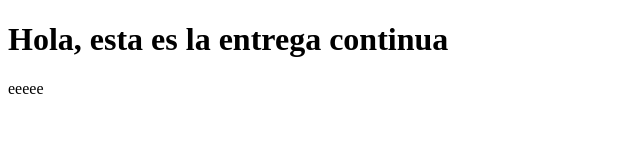
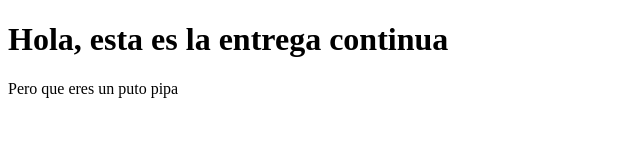
Before and after one commit to LuroGF/entregacontinua, a plain HTML site: page index.html in a window 1280 px wide. Shown: the whole page, without its empty margins (0-640 px from the left). Drawn offline with Linux system fonts and the light colour scheme.

Commit message:
segundo commit

```diff
--- a/index.html
+++ b/index.html
@@ -10,7 +10,7 @@
 
 <body>
     <h1>Hola, esta es la entrega continua</h1>
-    eeeee
+    Pero que eres un puto pipa
 </body>
 
 </html>
```
